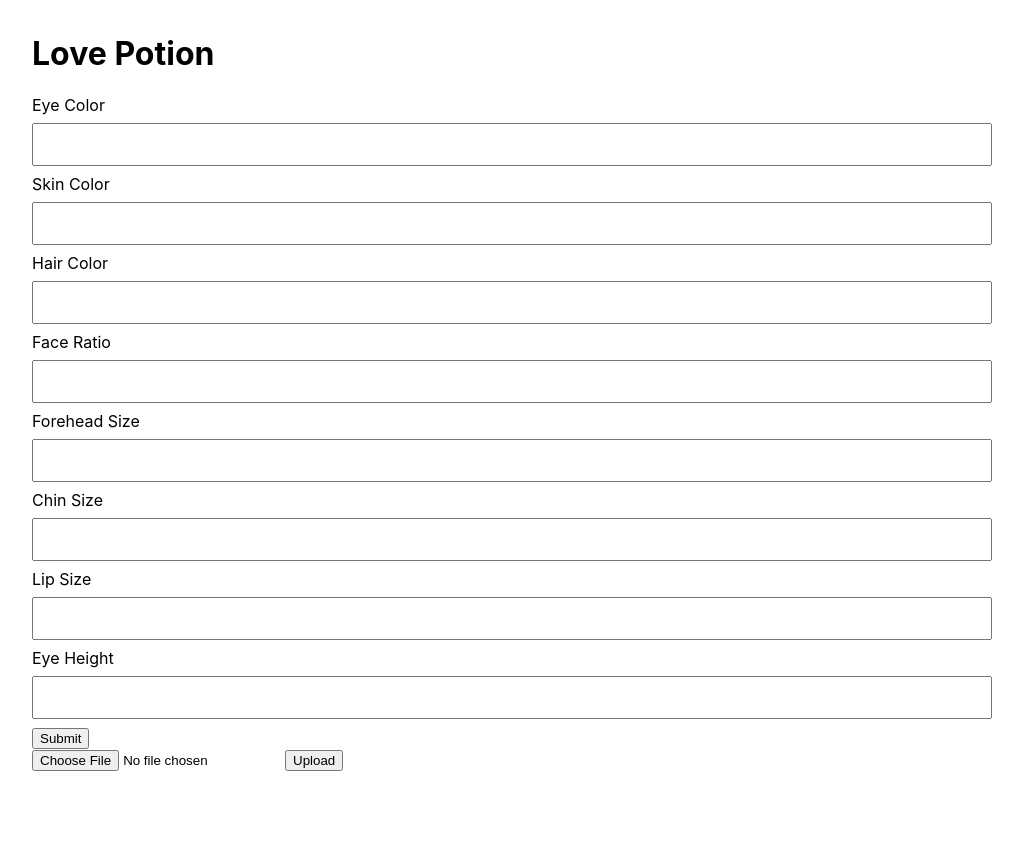
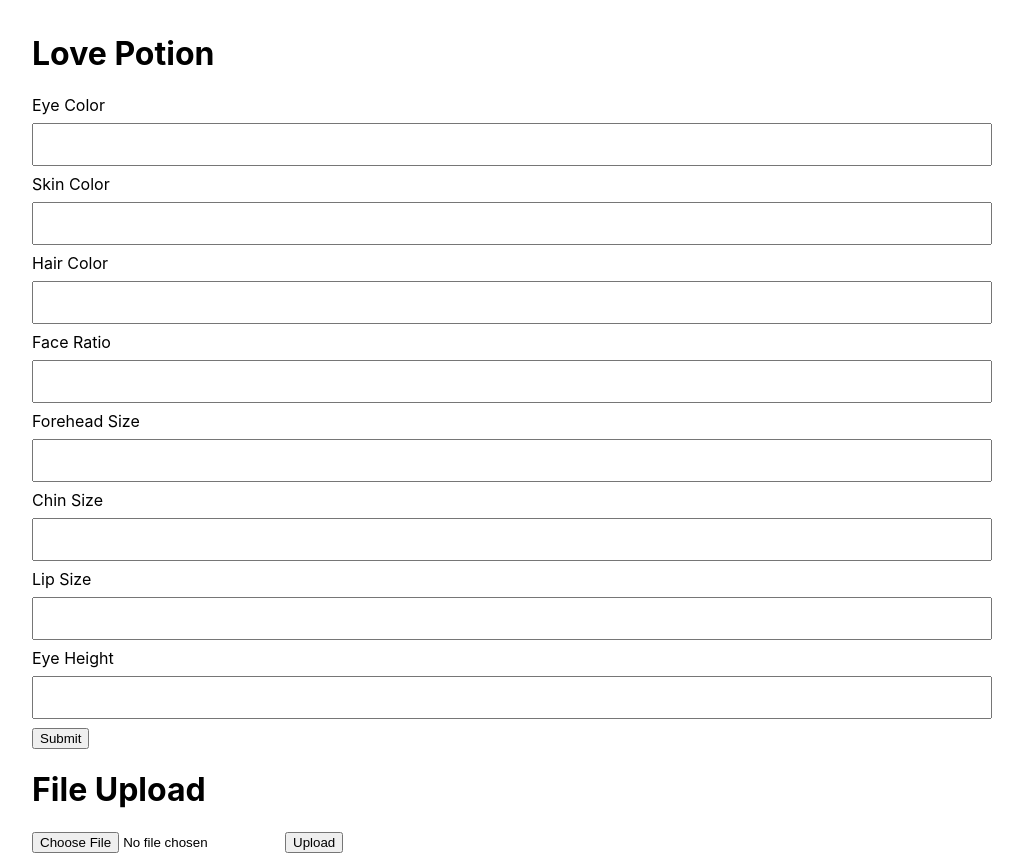
Before and after one commit to Hg-Mercury-201/DHack2020ReactJS, a React (Create React App) app: page / in a window 1280 px wide. Shown: the whole page, without its empty margins (128-1151 px from the left). Before the commit the page ends 800 px from the top, so only its background shows below. Built offline with nearby package versions, Linux system fonts and the light colour scheme.

Commit message:
we got image upload and first attempt at sending images to endpoint

```diff
--- a/src/Components/InputForm/InputFormClass.js
+++ b/src/Components/InputForm/InputFormClass.js
@@ -1,4 +1,6 @@
 import React from "react";
+const axios = require("axios");
+
 
 export class InputForm extends React.Component {
 
@@ -12,11 +14,32 @@ export class InputForm extends React.Component {
             'Forehead Size': '',
             'Chin Size': '',
             'Lip Size': '',
-            'Eye Height': ''
+            'Eye Height': '',
+            file:null
         };
-
+        this.onFormSubmit = this.onFormSubmit.bind(this);
+        this.onChange = this.onChange.bind(this);
         this.handleChange = this.handleChange.bind(this);
         this.handleSubmit = this.handleSubmit.bind(this);
+    }
+
+    onFormSubmit(e){
+      e.preventDefault();
+      const formData = new FormData();
+      formData.append('myImage',this.state.file);
+      const config = {
+        headers: {
+          'content-type':'multipart/form-data'
+        }
+      };
+      axios.post("/upload",formData,config)
+        .then((response) => {
+          alert("The file is successfully uploaded");
+        }).catch((error) =>{
+      });
+    }
+    onChange(e){
+      this.setState({file:e.target.files[0]});
     }
 
     handleChange(event) {
@@ -34,6 +57,7 @@ export class InputForm extends React.Component {
           <div className="InputForm">
             {this.renderTextForm()}
             {this.renderImageInput()}
+
           </div>
         );
     }
@@ -83,8 +107,12 @@ export class InputForm extends React.Component {
     renderImageInput() {
       return(
         <div className="ImageInput">
-                <input type='file' />
-                <button>Upload</button>
+        <form onSubmit={this.onFormSubmit}>
+        <h1>File Upload</h1>
+        <input type='file' name='submitImage' onChange={this.onChange} />
+        <button type='submit'>Upload</button>
+        </form>
+
         </div>
       );
     }
```
Also changed, not shown: 1 other file (tests, documents, lock files or other folders). Lines whose indentation alone changed are shown as unchanged.
